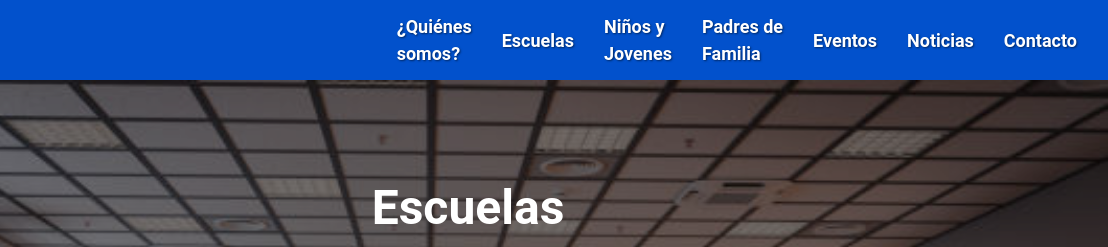
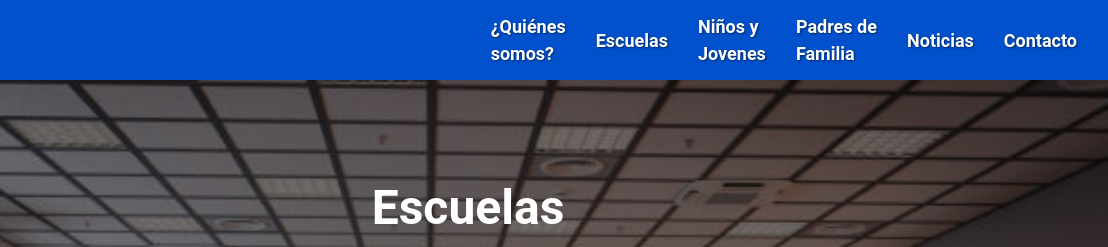
Before and after one commit to ExatecSTEAM/ExatecSTEAM.github.io, a plain HTML site: page escuelas.html in a window 1280 px wide. Shown: the top 247 px of the page, 172-1280 px from the left. Drawn offline with nearby package versions, Linux system fonts and the light colour scheme.

Commit message:
Events modifying

```diff
--- a/escuelas.html
+++ b/escuelas.html
@@ -35,9 +35,9 @@
                 <li class="nav-item">
                     <a class="nav-link" href="padres_de_familia">Padres de<br>Familia</a>
                 </li>
-                <li class="nav-item">
-                    <a class="nav-link" href="eventos">Eventos</a>
-                </li>
+                <!-- <li class="nav-item">
+                     <a class="nav-link" href="eventos">Eventos</a>
+                     </li> -->
                 <li class="nav-item">
                     <a class="nav-link" href="index#noticias">Noticias</a>
                 </li>
```
Also changed, not shown: arts.html (+3 -3 lines), engineering.html (+3 -3 lines), index.html (+3 -3 lines), math.html (+3 -3 lines), ninos_y_jovenes.html (+3 -3 lines), padres_de_familia.html (+3 -3 lines), quienes_somos.html (+3 -3 lines), science.html (+3 -3 lines), technology.html (+3 -3 lines).
